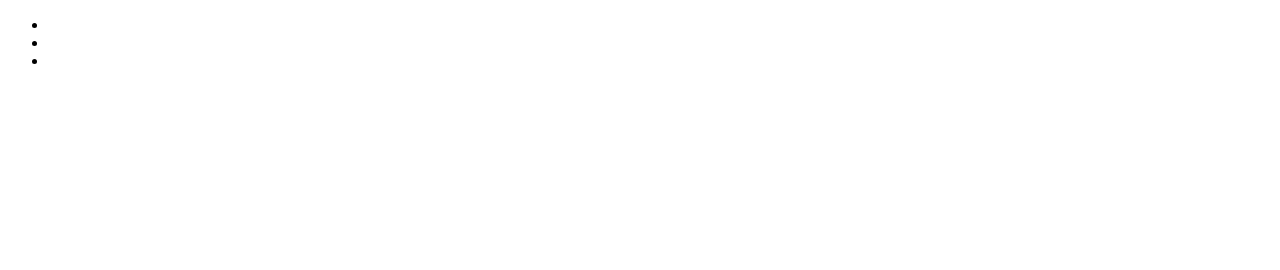
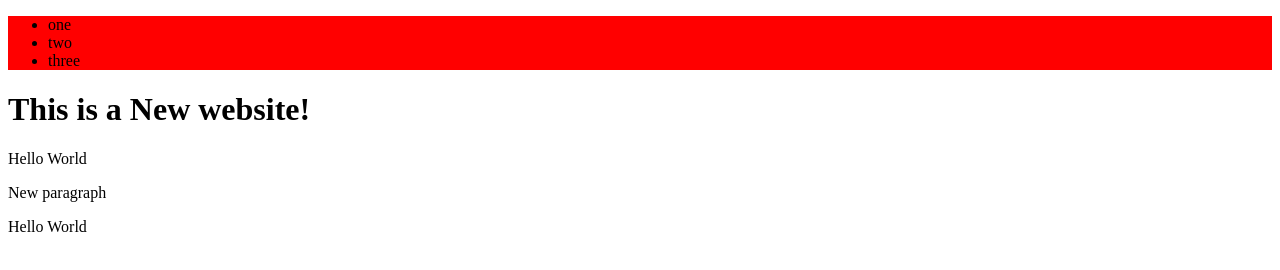
Before and after one commit to hedyah/glowing-broccoli, a plain HTML site: page index.html in a window 1280 px wide. Drawn offline with Linux system fonts and the light colour scheme.

Commit message:
added DOM manipulation

```diff
--- a/index.html
+++ b/index.html
@@ -8,17 +8,21 @@
     <title>Document</title>
 </head>
 <body>
-    <div>
+    <div id="dropdown">
         <ul>
-            <li></li>
-            <li></li>
-            <li></li>
+            <li>one</li>
+            <li>two</li>
+            <li>three</li>
         </ul>
     </div>
-    <h1></h1>
+    <h1 class="header">Welcome to my site!</h1>
 
-    <p></p>
-    <a href="http://" target="_blank" rel="noopener noreferrer"></a>
+    <p id="paragraph">Lorem ipsum dolor sit amet.</p>
+    <p>Lorem ipsum dolor sit amet.</p>
+    <a href="http://" class="anotherlink" target="_blank" rel="noopener noreferrer"></a>
 
+    <div>
+        <a href="" class="alinkclass"></a>
+    </div>
 </body>
 </html>
--- a/js/app.js
+++ b/js/app.js
@@ -0,0 +1,27 @@
+let firstH = document.querySelector("h1");
+firstH.innerText = "Hello World";
+
+let pArray = document.querySelectorAll("p");
+
+for (let p of pArray){
+    p.innerText = " Hello World ";
+}
+
+let element = document.getElementsByClassName("header");
+for (let el of element){
+    el.innerText = "This is a New website!";
+}
+let dropdownList = document.getElementById("dropdown");
+console.log(dropdownList.children);
+dropdownList.style.backgroundColor = "red";
+
+let newP =  document.createElement("p");
+let parent = document.getElementById("paragraph");
+parent.append(newP);
+newP.innerText = "New paragraph";
+
+let aLink = document.getElementsByTagName("a");
+aLink.style.backgroundColor = "green";
+
+aLink.classlist.remove('alinkclass');
+aLink.classlist.add("anotherlink");
```
